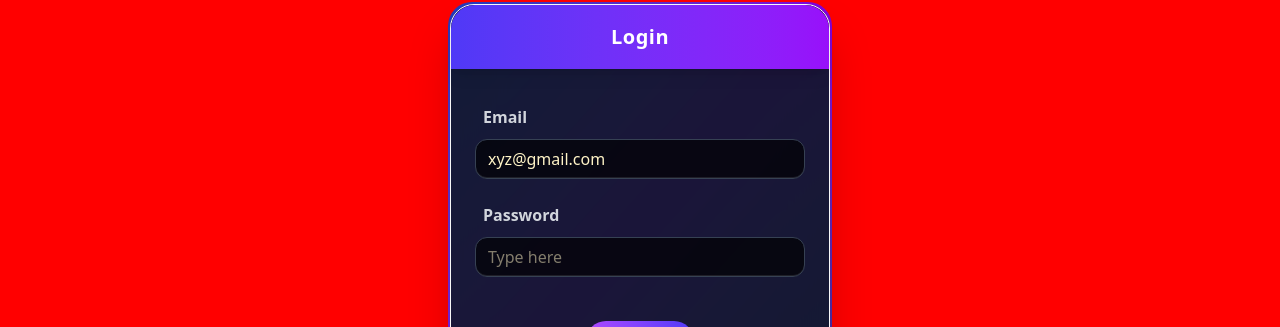
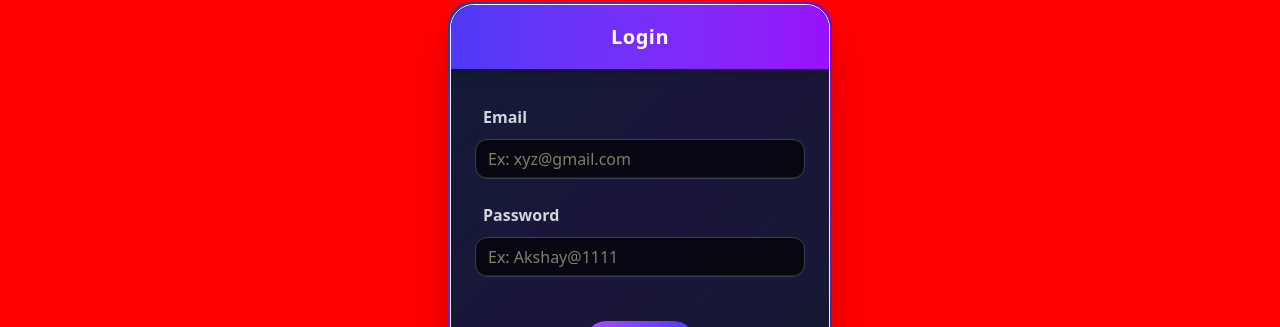
Before and after one commit to navneet-gujjar6666/devTinder, a React (Vite) app in the folder frontend/: page /login in a window 1280 px wide. Shown: the part 214-541 px from the top of the page. Built offline with nearby package versions, Linux system fonts and the light colour scheme; no server answers.

Commit message:
Change input placeholders in Login component
Updated placeholder text for input fields in Login component.

```diff
--- a/frontend/src/components/Login.jsx
+++ b/frontend/src/components/Login.jsx
@@ -6,7 +6,7 @@ import { useNavigate } from "react-router-dom";
 import { BASE_URL } from "../utils/constatnts";
 
 const Login = () => {
-  const [emailId, setEmailId] = useState("xyz@gmail.com");
+  const [emailId, setEmailId] = useState("");
   const [password, setPassword] = useState(""); //xyz@1111
   const [firstName, setFirstName] = useState("");
   const [lastName, setLastName] = useState("");
@@ -137,7 +137,7 @@ const Login = () => {
                         transition-all duration-300
                         text-sm sm:text-base
                       "
-                        placeholder="Type here"
+                        placeholder="Ex: Akshay"
                         onChange={(e) => setFirstName(e.target.value)}
                       />
                     </fieldset>
@@ -168,7 +168,7 @@ const Login = () => {
                         transition-all duration-300
                         text-sm sm:text-base
                       "
-                        placeholder="Type here"
+                        placeholder="Ex: Kumar"
                         onChange={(e) => setLastName(e.target.value)}
                       />
                     </fieldset>
@@ -202,7 +202,7 @@ const Login = () => {
                     transition-all duration-300
                     text-sm sm:text-base
                   "
-                    placeholder="Type here"
+                    placeholder="Ex: xyz@gmail.com"
                     onChange={(e) => setEmailId(e.target.value)}
                   />
                 </fieldset>
@@ -234,7 +234,7 @@ const Login = () => {
                     transition-all duration-300
                     text-sm sm:text-base
                   "
-                    placeholder="Type here"
+                    placeholder="Ex: Akshay@1111"
                     onChange={(e) => setPassword(e.target.value)}
                   />
                 </fieldset>
```
